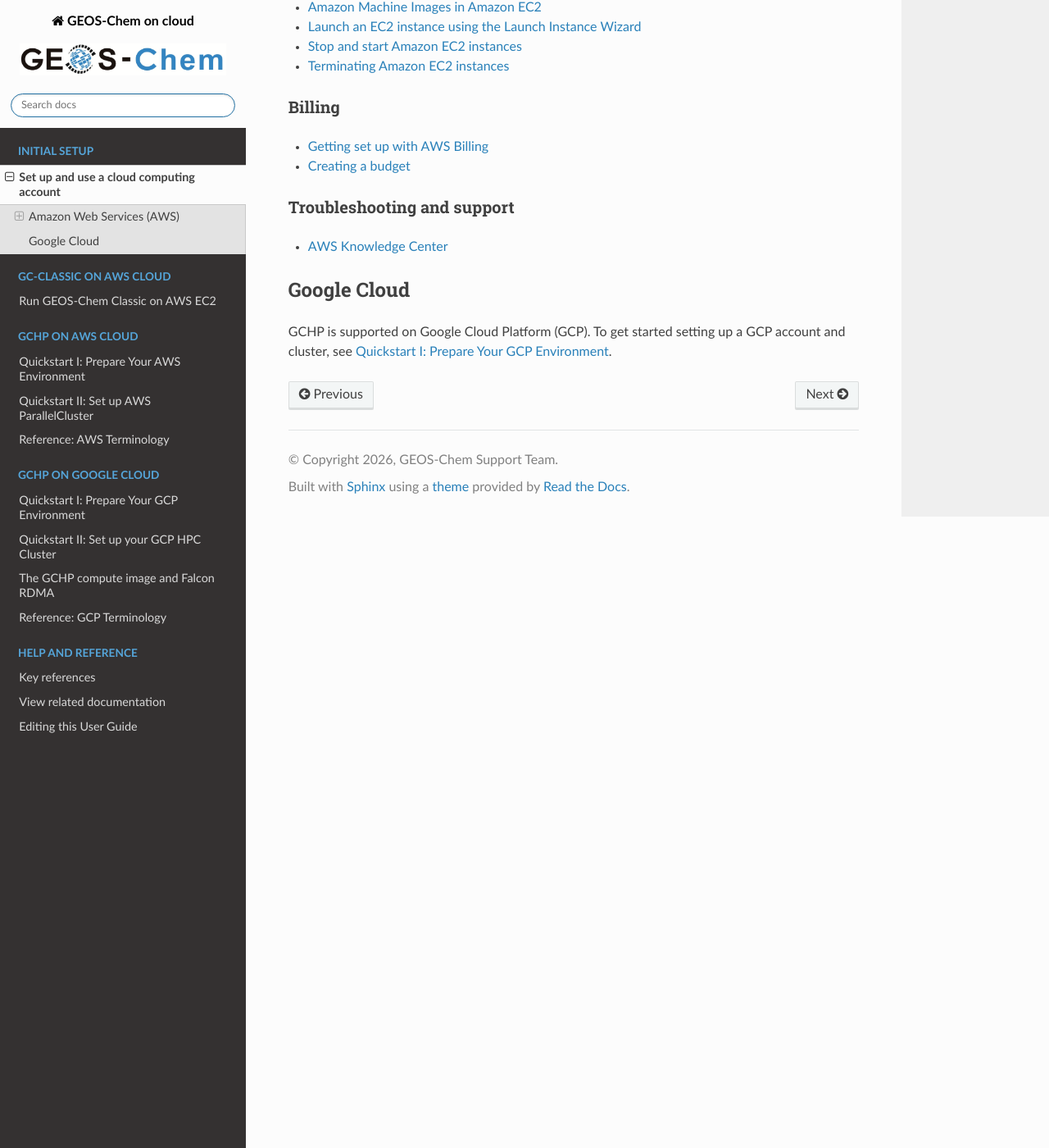
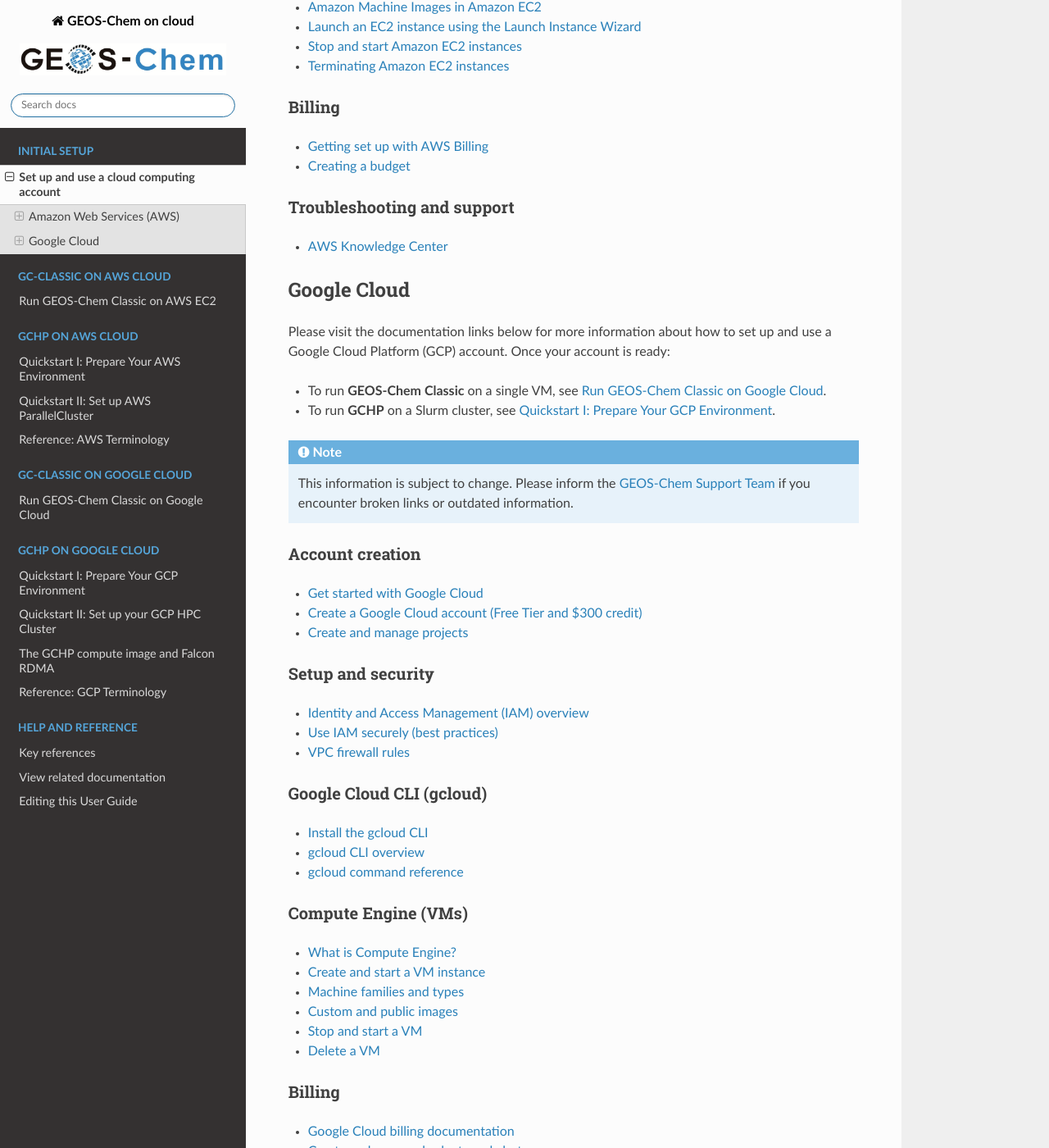
Before and after one commit to geoschem/geos-chem-cloud, a Sphinx documentation site: the page built from docs/source/the-basics/getting-started.rst, in a window 1280 px wide and 1400 px high, scrolled down 1072 px. Shown: the whole window at 82% size. Built offline with Sphinx 7.4.7 and the Read the Docs theme 3.1.0, drawn with Linux system fonts in a browser that asks for light colours; some of the changed text lies outside the part shown.

Commit message:
added gc classic doc

```diff
--- a/docs/source/index.rst
+++ b/docs/source/index.rst
@@ -56,6 +56,12 @@
 
 .. toctree::
    :maxdepth: 3
+   :caption: GC-Classic on Google Cloud
+
+   gcclassic-on-gcp/gcc-GCP
+
+.. toctree::
+   :maxdepth: 3
    :caption: GCHP on Google Cloud
 
    gchp-on-gcp/prepare-GCP-environment
--- a/docs/source/the-basics/getting-started.rst
+++ b/docs/source/the-basics/getting-started.rst
@@ -95,9 +95,93 @@
 
 - `AWS Knowledge Center <https://repost.aws/knowledge-center>`__
 
+.. _basics-gcp:
+
 ============
 Google Cloud
 ============
 
-GCHP is supported on Google Cloud Platform (GCP). To get started
-setting up a GCP account and cluster, see :ref:`prepare-gcp-environment`.
+Please visit the documentation links below for more information about
+how to set up and use a Google Cloud Platform (GCP) account. Once your
+account is ready:
+
+- To run **GEOS-Chem Classic** on a single VM, see :ref:`run-gcc-on-gcp`.
+
+- To run **GCHP** on a Slurm cluster, see :ref:`prepare-gcp-environment`.
+
+.. note::
+
+   This information is subject to change.  Please inform the
+   `GEOS-Chem Support Team
+   <https://geos-chem-cloud.readthedocs.io/en/latest/reference/SUPPORT.html>`__
+   if you encounter broken links or outdated information.
+
+.. _basics-gcp-create:
+
+Account creation
+----------------
+
+- `Get started with Google Cloud <https://cloud.google.com/docs/get-started>`__
+
+- `Create a Google Cloud account (Free Tier and $300 credit) <https://cloud.google.com/free>`__
+
+- `Create and manage projects <https://cloud.google.com/resource-manager/docs/creating-managing-projects>`__
+
+.. _basics-gcp-setup:
+
+Setup and security
+------------------
+
+- `Identity and Access Management (IAM) overview <https://cloud.google.com/iam/docs/overview>`__
+
+- `Use IAM securely (best practices) <https://cloud.google.com/iam/docs/using-iam-securely>`__
+
+- `VPC firewall rules <https://cloud.google.com/firewall/docs/firewalls>`__
+
+.. _basics-gcp-cli:
+
+Google Cloud CLI (gcloud)
+-------------------------
+
+- `Install the gcloud CLI <https://cloud.google.com/sdk/docs/install>`__
+
+- `gcloud CLI overview <https://cloud.google.com/sdk/docs>`__
+
+- `gcloud command reference <https://cloud.google.com/sdk/gcloud/reference>`__
+
+.. _basics-gcp-compute:
+
+Compute Engine (VMs)
+--------------------
+
+- `What is Compute Engine? <https://cloud.google.com/compute/docs/overview>`__
+
+- `Create and start a VM instance <https://cloud.google.com/compute/docs/instances/create-start-instance>`__
+
+- `Machine families and types <https://cloud.google.com/compute/docs/machine-resource>`__
+
+- `Custom and public images <https://cloud.google.com/compute/docs/images>`__
+
+- `Stop and start a VM <https://cloud.google.com/compute/docs/instances/stop-start-instance>`__
+
+- `Delete a VM <https://cloud.google.com/compute/docs/instances/deleting-instance>`__
+
+.. _basics-gcp-billing:
+
+Billing
+-------
+
+- `Google Cloud billing documentation <https://cloud.google.com/billing/docs>`__
+
+- `Create and manage budgets and alerts <https://cloud.google.com/billing/docs/how-to/budgets>`__
+
+- `Google Cloud pricing calculator <https://cloud.google.com/products/calculator>`__
+
+.. _basics-gcp-support:
+
+Troubleshooting and support
+---------------------------
+
+- `Google Cloud support <https://cloud.google.com/support>`__
+
+- `Compute Engine troubleshooting <https://cloud.google.com/compute/docs/troubleshooting>`__
```
Also changed, not shown: CHANGELOG.md (+6 -0 lines), docs/source/gcclassic-on-gcp/gcc-GCP.rst (added, +178 -0 lines).
